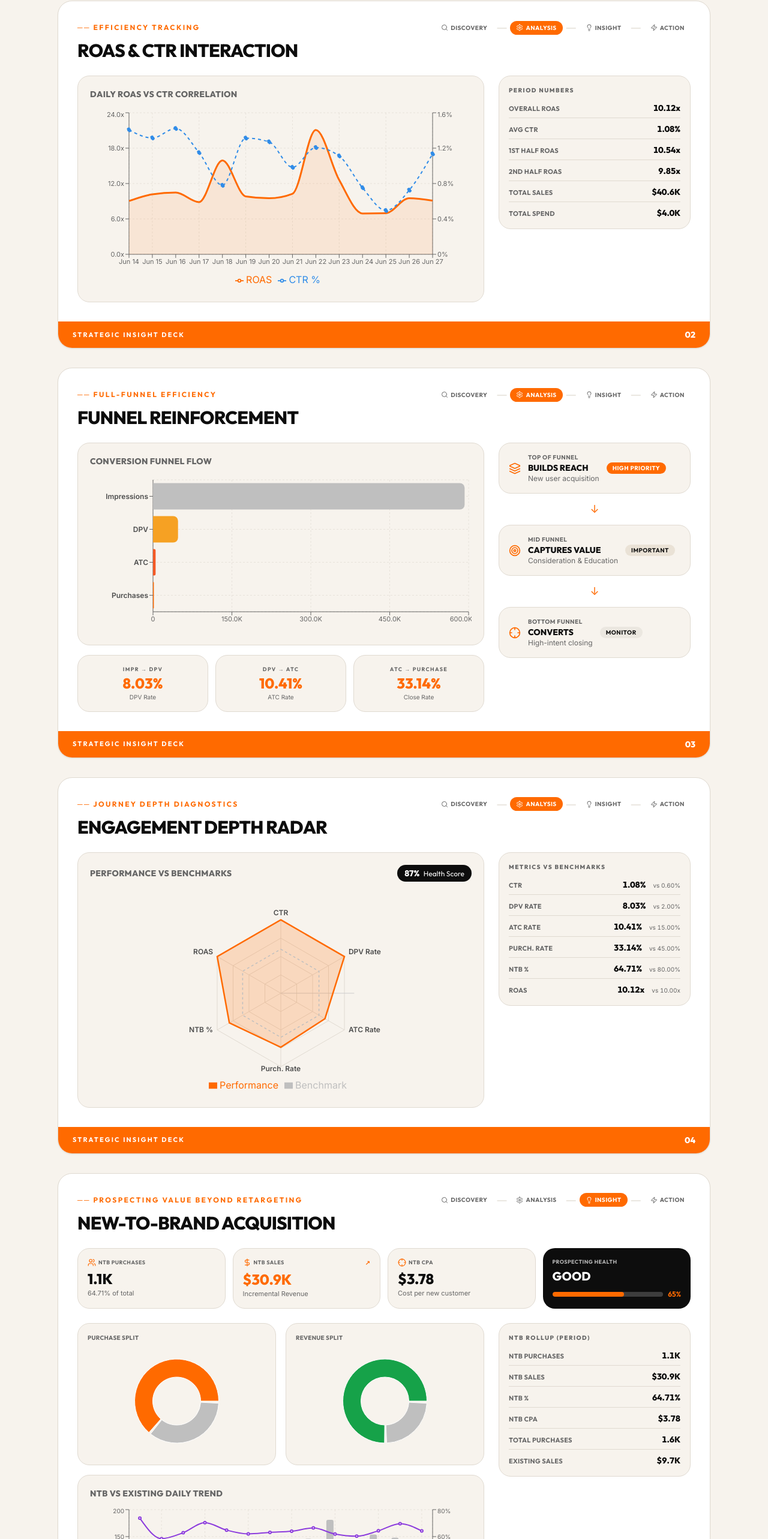
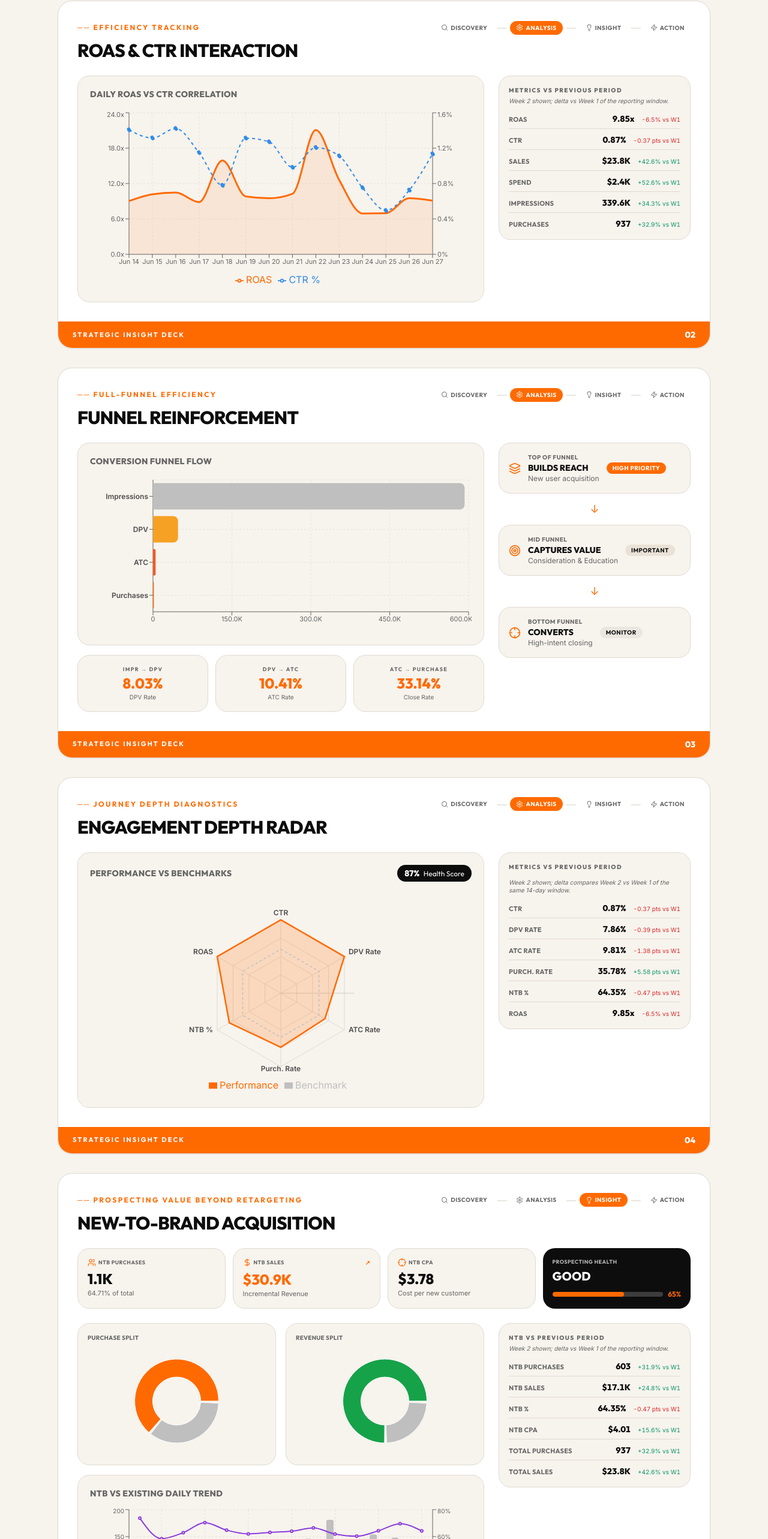
Before and after one commit to Trivium-Reports/trivium-dsp-reports, a React (Vite) app: page /daron/visual in a window 1280 px wide. Shown: the part 1084-3650 px from the top of the page at 60% size. Built offline with nearby package versions, Linux system fonts and the light colour scheme; the HTML template or start-up script is replaced by a standard one.

Commit message:
Factual panels: compare W2 vs W1 (previous period), not hardcoded benchmarks

```diff
--- a/src/components/DSPReport.tsx
+++ b/src/components/DSPReport.tsx
@@ -221,6 +221,45 @@ const DSPReport = ({ data }: DSPReportProps) => {
   const secondHalfROAS = secondHalf.reduce((s, r) => s + r.sales, 0) / secondHalf.reduce((s, r) => s + r.spend, 0);
   const roasTrend = secondHalfROAS - firstHalfROAS;
 
+  // Per-half rollups used by the visual-mode factual panels
+  // ("Week 2" = second half of window, "Week 1" = first half).
+  const aggHalf = (rows: typeof data.rows) => {
+    const spend = rows.reduce((s, r) => s + r.spend, 0);
+    const impressions = rows.reduce((s, r) => s + r.impressions, 0);
+    const dpv = rows.reduce((s, r) => s + r.dpv, 0);
+    const atc = rows.reduce((s, r) => s + r.atc, 0);
+    const purchases = rows.reduce((s, r) => s + r.purchases, 0);
+    const ntbPurchases = rows.reduce((s, r) => s + r.ntbPurchases, 0);
+    const sales = rows.reduce((s, r) => s + r.sales, 0);
+    const ntbSales = rows.reduce((s, r) => s + r.ntbSales, 0);
+    return {
+      spend, impressions, dpv, atc, purchases, ntbPurchases, sales, ntbSales,
+      ctr: impressions > 0 ? rows.reduce((s, r) => s + r.ctr * r.impressions, 0) / impressions : 0,
+      dpvRate: impressions > 0 ? (dpv / impressions) * 100 : 0,
+      atcRate: dpv > 0 ? (atc / dpv) * 100 : 0,
+      purchaseRate: atc > 0 ? (purchases / atc) * 100 : 0,
+      ntbPercent: purchases > 0 ? (ntbPurchases / purchases) * 100 : 0,
+      roas: spend > 0 ? sales / spend : 0,
+      ntbCPA: ntbPurchases > 0 ? spend / ntbPurchases : 0,
+      dayCount: rows.length,
+      startDate: rows[0]?.date ?? "",
+      endDate: rows[rows.length - 1]?.date ?? "",
+    };
+  };
+  const W1 = aggHalf(firstHalf);
+  const W2 = aggHalf(secondHalf);
+  // Delta = W2 - W1 for percentage-point metrics; for absolute numbers,
+  // compute the caller-side pct change inline.
+  const fmtDeltaPts = (a: number, b: number) => {
+    const d = a - b;
+    return `${d >= 0 ? "+" : ""}${d.toFixed(2)}`;
+  };
+  const fmtDeltaPct = (a: number, b: number) => {
+    if (b === 0) return "—";
+    const d = ((a - b) / b) * 100;
+    return `${d >= 0 ? "+" : ""}${d.toFixed(1)}%`;
+  };
+
   const bestDay = [...data.rows].sort((a, b) => b.sales - a.sales)[0];
   const worstDay = [...data.rows].sort((a, b) => a.sales - b.sales)[0];
   const bestROASDay = [...data.rows].sort((a, b) => (b.sales / (b.spend || 1)) - (a.sales / (a.spend || 1)))[0];
@@ -418,23 +457,30 @@ const DSPReport = ({ data }: DSPReportProps) => {
             </div>
 
             <div className="space-y-3">
-              {/* Factual period comparison — numbers only. */}
+              {/* Week 2 values with delta vs Week 1 of the same 14-day
+                  window. Numbers only, no interpretation. */}
               <div className="bg-background rounded-xl border border-border p-4">
-                <h4 className="font-display font-extrabold text-[10px] uppercase tracking-[0.15em] text-muted-foreground mb-3">
-                  Period Numbers
+                <h4 className="font-display font-extrabold text-[10px] uppercase tracking-[0.15em] text-muted-foreground mb-1">
+                  Metrics vs Previous Period
                 </h4>
+                <p className="font-body text-[10px] text-muted-foreground italic mb-3 leading-snug">
+                  Week 2 shown; delta vs Week 1 of the reporting window.
+                </p>
                 <div className="space-y-2">
                   {[
-                    { label: "Overall ROAS", value: `${data.overallROAS.toFixed(2)}x` },
-                    { label: "Avg CTR", value: fmtPct(data.avgCTR) },
-                    { label: "1st half ROAS", value: `${firstHalfROAS.toFixed(2)}x` },
-                    { label: "2nd half ROAS", value: `${secondHalfROAS.toFixed(2)}x` },
-                    { label: "Total Sales", value: fmtCurrency(data.totalSales) },
-                    { label: "Total Spend", value: fmtCurrency(data.totalSpend) },
+                    { label: "ROAS",   value: `${W2.roas.toFixed(2)}x`,     delta: fmtDeltaPct(W2.roas, W1.roas) },
+                    { label: "CTR",    value: fmtPct(W2.ctr),               delta: fmtDeltaPts(W2.ctr, W1.ctr) + " pts" },
+                    { label: "Sales",  value: fmtCurrency(W2.sales),        delta: fmtDeltaPct(W2.sales, W1.sales) },
+                    { label: "Spend",  value: fmtCurrency(W2.spend),        delta: fmtDeltaPct(W2.spend, W1.spend) },
+                    { label: "Impressions", value: fmt(W2.impressions),     delta: fmtDeltaPct(W2.impressions, W1.impressions) },
+                    { label: "Purchases",   value: fmt(W2.purchases),       delta: fmtDeltaPct(W2.purchases, W1.purchases) },
                   ].map(m => (
-                    <div key={m.label} className="grid grid-cols-[1fr_auto] items-baseline gap-3 pb-1.5 border-b border-border last:border-b-0 last:pb-0">
+                    <div key={m.label} className="grid grid-cols-[1fr_auto_auto] items-baseline gap-3 pb-1.5 border-b border-border last:border-b-0 last:pb-0">
                       <span className="font-display font-bold text-[11px] uppercase tracking-wide text-muted-foreground">{m.label}</span>
                       <span className="font-display font-extrabold text-sm tabular-nums">{m.value}</span>
+                      <span className={`font-body text-[10px] tabular-nums ${m.delta.startsWith("+") ? "text-emerald-600" : m.delta.startsWith("-") ? "text-red-600" : "text-muted-foreground"}`}>
+                        {m.delta} vs W1
+                      </span>
                     </div>
                   ))}
                 </div>
@@ -575,22 +621,26 @@ const DSPReport = ({ data }: DSPReportProps) => {
             </div>
 
             <div className="space-y-3">
-              {/* Factual metric snapshot — numbers only, no interpretation.
-                  Visible in both /full and /visual modes so the visual URL
-                  has real data filling the right-column space next to the
-                  radar chart. */}
+              {/* Factual metric snapshot — Week 2 values with delta vs the
+                  prior half of the reporting window. Numbers only, no
+                  interpretation. Visible in both /full and /visual modes. */}
               <div className="bg-background rounded-xl border border-border p-4">
-                <h4 className="font-display font-extrabold text-[10px] uppercase tracking-[0.15em] text-muted-foreground mb-3">
-                  Metrics vs Benchmarks
-                </h4>
+                <div className="flex items-baseline justify-between mb-3">
+                  <h4 className="font-display font-extrabold text-[10px] uppercase tracking-[0.15em] text-muted-foreground">
+                    Metrics vs Previous Period
+                  </h4>
+                </div>
+                <p className="font-body text-[10px] text-muted-foreground italic mb-3 leading-snug">
+                  Week 2 shown; delta compares Week 2 vs Week 1 of the same 14-day window.
+                </p>
                 <div className="space-y-2">
                   {[
-                    { label: "CTR", value: fmtPct(data.avgCTR), benchmark: "0.60%" },
-                    { label: "DPV Rate", value: fmtPct(dpvRate), benchmark: "2.00%" },
-                    { label: "ATC Rate", value: fmtPct(atcRate), benchmark: "15.00%" },
-                    { label: "Purch. Rate", value: fmtPct(purchaseRate), benchmark: "45.00%" },
-                    { label: "NTB %", value: fmtPct(data.avgNTBPercent), benchmark: "80.00%" },
-                    { label: "ROAS", value: `${data.overallROAS.toFixed(2)}x`, benchmark: "10.00x" },
+                    { label: "CTR",         value: fmtPct(W2.ctr),          delta: fmtDeltaPts(W2.ctr, W1.ctr) + " pts" },
+                    { label: "DPV Rate",    value: fmtPct(W2.dpvRate),      delta: fmtDeltaPts(W2.dpvRate, W1.dpvRate) + " pts" },
+                    { label: "ATC Rate",    value: fmtPct(W2.atcRate),      delta: fmtDeltaPts(W2.atcRate, W1.atcRate) + " pts" },
+                    { label: "Purch. Rate", value: fmtPct(W2.purchaseRate), delta: fmtDeltaPts(W2.purchaseRate, W1.purchaseRate) + " pts" },
+                    { label: "NTB %",       value: fmtPct(W2.ntbPercent),   delta: fmtDeltaPts(W2.ntbPercent, W1.ntbPercent) + " pts" },
+                    { label: "ROAS",        value: `${W2.roas.toFixed(2)}x`, delta: fmtDeltaPct(W2.roas, W1.roas) },
                   ].map(m => (
                     <div key={m.label} className="grid grid-cols-[1fr_auto_auto] items-baseline gap-3 pb-1.5 border-b border-border last:border-b-0 last:pb-0">
                       <span className="font-display font-bold text-[11px] uppercase tracking-wide text-muted-foreground">
@@ -599,8 +649,8 @@ const DSPReport = ({ data }: DSPReportProps) => {
                       <span className="font-display font-extrabold text-sm tabular-nums">
                         {m.value}
                       </span>
-                      <span className="font-body text-[10px] text-muted-foreground tabular-nums">
-                        vs {m.benchmark}
+                      <span className={`font-body text-[10px] tabular-nums ${m.delta.startsWith("+") ? "text-emerald-600" : m.delta.startsWith("-") ? "text-red-600" : "text-muted-foreground"}`}>
+                        {m.delta} vs W1
                       </span>
                     </div>
                   ))}
@@ -723,23 +773,29 @@ const DSPReport = ({ data }: DSPReportProps) => {
             </div>
 
             <div className="space-y-3">
-              {/* Factual NTB rollup — numbers only. */}
+              {/* Week 2 NTB values with delta vs Week 1. Numbers only. */}
               <div className="bg-background rounded-xl border border-border p-4">
-                <h4 className="font-display font-extrabold text-[10px] uppercase tracking-[0.15em] text-muted-foreground mb-3">
-                  NTB Rollup (Period)
+                <h4 className="font-display font-extrabold text-[10px] uppercase tracking-[0.15em] text-muted-foreground mb-1">
+                  NTB vs Previous Period
                 </h4>
+                <p className="font-body text-[10px] text-muted-foreground italic mb-3 leading-snug">
+                  Week 2 shown; delta vs Week 1 of the reporting window.
+                </p>
                 <div className="space-y-2">
                   {[
-                    { label: "NTB Purchases", value: fmt(data.totalNTBPurchases) },
-                    { label: "NTB Sales", value: fmtCurrency(data.totalNTBSales) },
-                    { label: "NTB %", value: fmtPct(data.avgNTBPercent) },
-                    { label: "NTB CPA", value: `$${ntbCPA.toFixed(2)}` },
-                    { label: "Total Purchases", value: fmt(data.totalPurchases) },
-                    { label: "Existing Sales", value: fmtCurrency(data.totalSales - data.totalNTBSales) },
+                    { label: "NTB Purchases", value: fmt(W2.ntbPurchases),       delta: fmtDeltaPct(W2.ntbPurchases, W1.ntbPurchases) },
+                    { label: "NTB Sales",     value: fmtCurrency(W2.ntbSales),   delta: fmtDeltaPct(W2.ntbSales, W1.ntbSales) },
+                    { label: "NTB %",         value: fmtPct(W2.ntbPercent),      delta: fmtDeltaPts(W2.ntbPercent, W1.ntbPercent) + " pts" },
+                    { label: "NTB CPA",       value: `$${W2.ntbCPA.toFixed(2)}`, delta: fmtDeltaPct(W2.ntbCPA, W1.ntbCPA) },
+                    { label: "Total Purchases", value: fmt(W2.purchases),        delta: fmtDeltaPct(W2.purchases, W1.purchases) },
+                    { label: "Total Sales",     value: fmtCurrency(W2.sales),    delta: fmtDeltaPct(W2.sales, W1.sales) },
                   ].map(m => (
-                    <div key={m.label} className="grid grid-cols-[1fr_auto] items-baseline gap-3 pb-1.5 border-b border-border last:border-b-0 last:pb-0">
+                    <div key={m.label} className="grid grid-cols-[1fr_auto_auto] items-baseline gap-3 pb-1.5 border-b border-border last:border-b-0 last:pb-0">
                       <span className="font-display font-bold text-[11px] uppercase tracking-wide text-muted-foreground">{m.label}</span>
                       <span className="font-display font-extrabold text-sm tabular-nums">{m.value}</span>
+                      <span className={`font-body text-[10px] tabular-nums ${m.delta.startsWith("+") ? "text-emerald-600" : m.delta.startsWith("-") ? "text-red-600" : "text-muted-foreground"}`}>
+                        {m.delta} vs W1
+                      </span>
                     </div>
                   ))}
                 </div>
```
